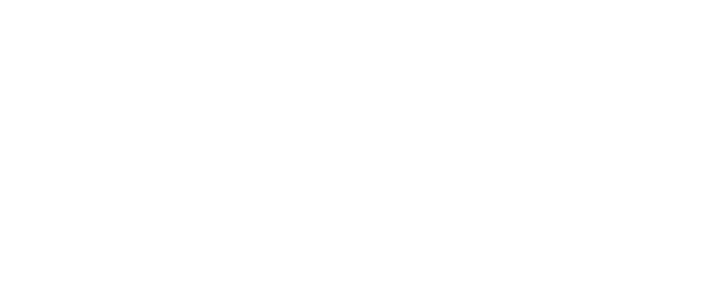
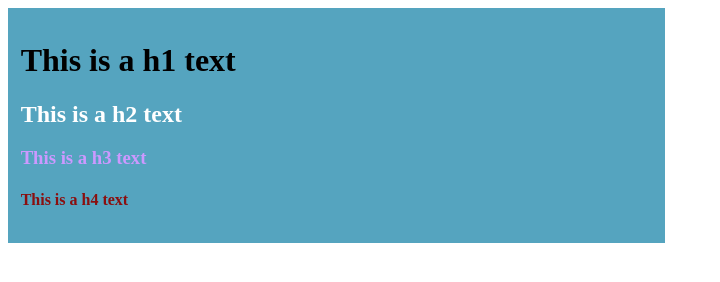
Before and after one commit to m-world925/css-project, a plain HTML site: page index.html in a window 1280 px wide. Shown: the whole page, without its empty margins (0-720 px from the left). Drawn offline with Linux system fonts and the light colour scheme.

Commit message:
Assignment-NUM1

```diff
--- a/index.html
+++ b/index.html
@@ -1,12 +1,21 @@
 <!DOCTYPE html>
 <html lang="en">
+
 <head>
     <meta charset="UTF-8">
     <meta name="viewport" content="width=device-width, initial-scale=1.0">
     <title>Main CSS Assignment</title>
     <link rel="stylesheet" href="style.css">
 </head>
+
 <body>
+    <div class="MyDiv">
+        <h1 class="one">This is a h1 text</h1>
+        <h2 class="two">This is a h2 text</h2>
+        <h3 class="three">This is a h3 text</h3>
+        <h4 class="four">This is a h4 text</h4>
+    </div>
 
 </body>
+
 </html>
--- a/style.css
+++ b/style.css
@@ -2,7 +2,32 @@
     font-family: 'Robot';
     src: url(./fonts/Roboto-VariableFont_wdth\,wght.ttf);
 }
+
 @font-face {
     font-family: 'Robot Italic';
     src: url(./fonts/Roboto-Italic-VariableFont_wdth\,wght.ttf);
 }
+
+
+.MyDiv {
+    background-color: rgba(27, 134, 170, 0.745);
+    width: 50%;
+    padding: 1%;
+}
+
+
+.one {
+    color: black;
+}
+
+.two {
+    color: #fff;
+}
+
+.three {
+    color: #cc99ff;
+}
+
+.four {
+    color: hsl(0, 80%, 30%);
+}
```
